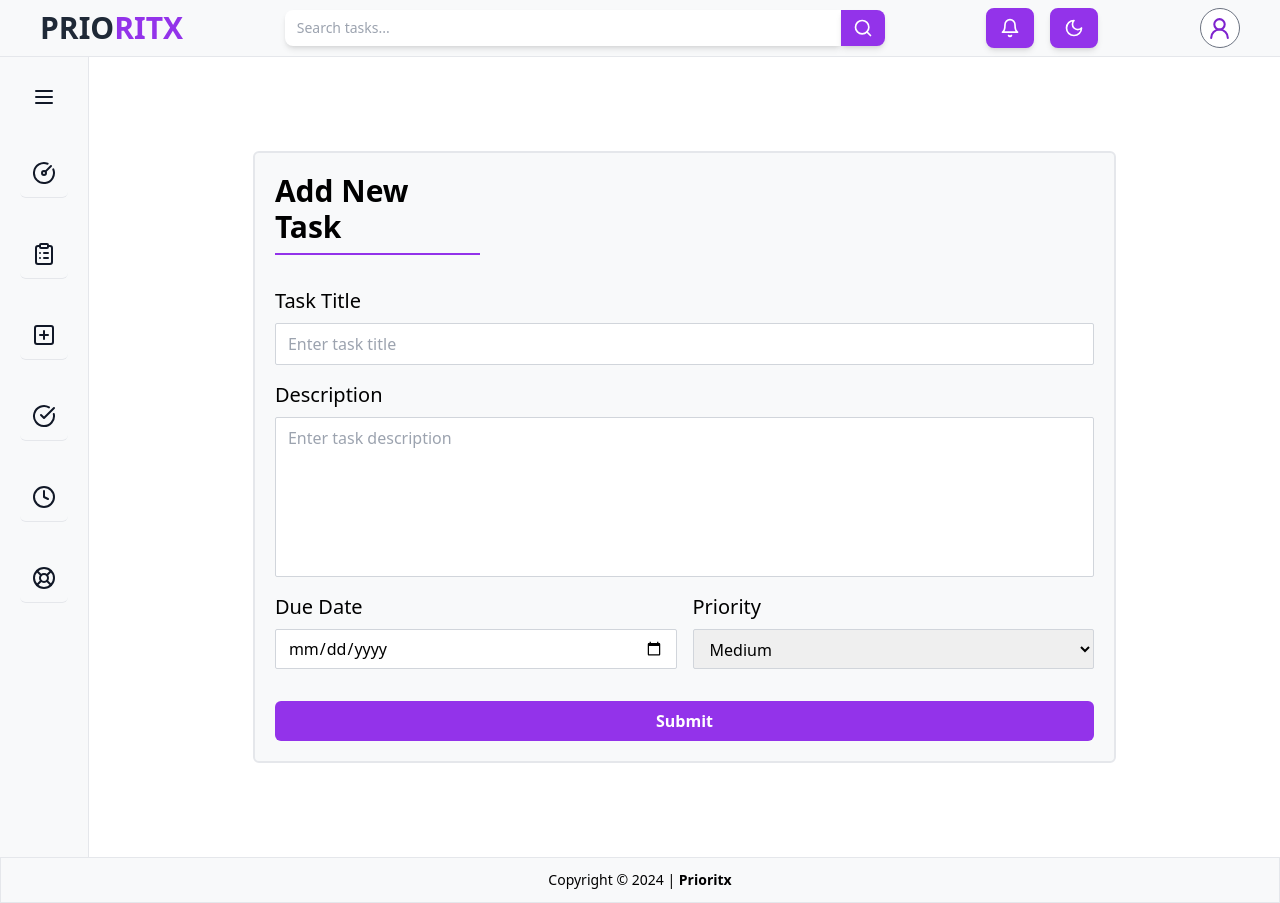
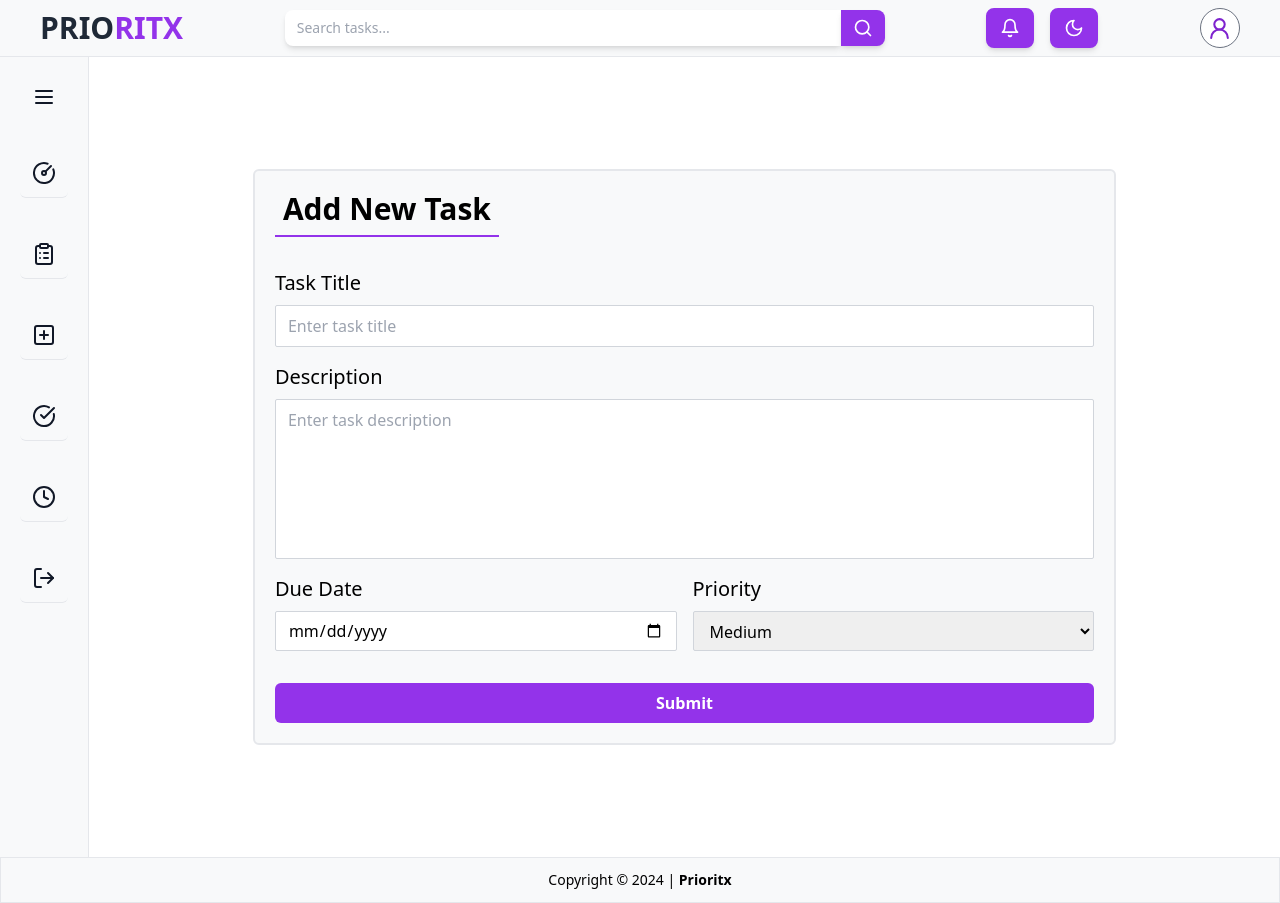
Before and after one commit to shawaiz-khan/prioritx, a React (Vite) app in the folder frontend/: page /dashboard/add in a window 1280 px wide. Built offline with nearby package versions, Linux system fonts and the light colour scheme.

Commit message:
update: Made the add task component working

```diff
--- a/frontend/src/App.jsx
+++ b/frontend/src/App.jsx
@@ -14,7 +14,6 @@ import NavBar from './components/NavBar';
 import Test from './test/Test';
 import { LoginProvider } from './contexts/LoginContext';
 import { ThemeProvider } from './contexts/ThemeContext';
-import Support from './pages/Support';
 import Statistics from './pages/Statistics';
 import Footer from './components/Footer';
 
@@ -36,7 +35,6 @@ function App() {
               <Route path='add' element={<AddTask />} />
               <Route path='completed' element={<Completed />} />
               <Route path='pending' element={<Pending />} />
-              <Route path='support' element={<Support />} />
             </Route>
             {process.env.NODE_ENV === 'development' && <Route path='/test' element={<Test />} />}
             <Route path='*' element={<ErrorPage />} />
--- a/frontend/src/components/SideBar.jsx
+++ b/frontend/src/components/SideBar.jsx
@@ -4,16 +4,18 @@ import {
     PlusSquare,
     CheckCircle,
     Clock,
-    LifeBuoy,
     Menu,
     X,
+    LogOut,
 } from "lucide-react";
 import { useState } from "react";
 import { useNavigate } from "react-router-dom";
+import { useLoginContext } from "../contexts/LoginContext";
 
 export default function SideBar() {
     const [isExpanded, setIsExpanded] = useState(false);
     const navigate = useNavigate();
+    const { handleLogout } = useLoginContext();
 
     const handleSidebarClick = () => {
         setIsExpanded((prev) => !prev);
@@ -25,7 +27,6 @@ export default function SideBar() {
         { label: "Add Tasks", icon: <PlusSquare />, link: 'add' },
         { label: "Completed Tasks", icon: <CheckCircle />, link: 'completed' },
         { label: "Pending Tasks", icon: <Clock />, link: 'pending' },
-        { label: "Support", icon: <LifeBuoy />, link: 'support' },
     ];
 
     return (
@@ -50,12 +51,19 @@ export default function SideBar() {
                     <li
                         key={index}
                         className="p-3 rounded-md hover:bg-purple-200 border-b flex items-center gap-2 cursor-pointer"
-                        onClick={() => navigate(item.link)}
+                        onClick={item.label === 'logout' ? () => handleLogout : () => navigate(item.link)}
                     >
                         <span className="text-gray-900">{item.icon}</span>
                         {isExpanded && item.label}
                     </li>
                 ))}
+                <li
+                    className="p-3 rounded-md hover:bg-purple-200 border-b flex items-center gap-2 cursor-pointer"
+                    onClick={handleLogout}
+                >
+                    <span className="text-gray-900"><LogOut /></span>
+                    {isExpanded && <h1>Logout</h1>}
+                </li>
             </ul>
         </aside>
     );
--- a/frontend/src/components/UserPfp.jsx
+++ b/frontend/src/components/UserPfp.jsx
@@ -46,7 +46,6 @@ export default function UserPfp() {
                     <hr className="border-gray-300 mx-3 my-2" />
                     <li className={`bg-transparent px-3 py-2 ${isDark ? 'hover:bg-dark-background/50' : 'hover:bg-purple-200'} rounded-md cursor-pointer`} onClick={() => navigate('/dashboard')}>Dashboard</li>
                     <li className={`bg-transparent px-3 py-2 ${isDark ? 'hover:bg-dark-background/50' : 'hover:bg-purple-200'} rounded-md cursor-pointer`} onClick={() => navigate('/settings')}>Settings</li>
-                    <li className={`bg-transparent px-3 py-2 ${isDark ? 'hover:bg-dark-background/50' : 'hover:bg-purple-200'} rounded-md cursor-pointer`} onClick={() => navigate('/dashboard/support')}>Support</li>
                     <li className={`bg-transparent px-3 py-2 ${isDark ? 'hover:bg-dark-background/50' : 'hover:bg-purple-200'} rounded-md cursor-pointer`} onClick={handleLogout}>Logout</li>
                 </ul>
             )}
--- a/frontend/src/pages/AddTask.jsx
+++ b/frontend/src/pages/AddTask.jsx
@@ -1,21 +1,12 @@
 import { useState } from 'react';
-import tasksData from '../data/SampleTasks';
 
 export default function AddTask() {
-    const newId = () => {
-        const maxId = tasksData.reduce((max, task) => {
-            return task.id > max ? task.id : max;
-        }, 0);
-        return maxId + 1;
-    };
-
     const [newTask, setNewTask] = useState({
-        id: newId(),
         title: '',
         description: '',
         completed: false,
         dueDate: '',
-        priority: 'medium'
+        priority: 'medium',
     });
 
     const handleOnChange = (e) => {
@@ -23,18 +14,37 @@ export default function AddTask() {
         setNewTask({ ...newTask, [name]: value });
     };
 
-    const handleSubmit = (e) => {
+    const handleSubmit = async (e) => {
         e.preventDefault();
-        const updatedTasks = [...tasksData, newTask];
+
+        const taskToSend = { ...newTask, completed: false };
+
+        try {
+            const res = await fetch('http://localhost:3000/api/tasks', {
+                method: 'POST',
+                headers: {
+                    'Content-Type': 'application/json',
+                },
+                body: JSON.stringify(taskToSend),
+            });
+
+            if (!res.ok) {
+                throw new Error(`HTTP error! status: ${res.status}`);
+            }
+
+            const savedTask = await res.json();
+            console.log('Task added:', savedTask);
+
             setNewTask({
-            id: newId(),
                 title: '',
                 description: '',
                 completed: false,
                 dueDate: '',
-            priority: 'medium'
+                priority: 'medium',
             });
-        console.log(updatedTasks);
+        } catch (err) {
+            console.error('Error adding task:', err.message);
+        }
     };
 
     return (
@@ -43,9 +53,9 @@ export default function AddTask() {
                 className="bg-light-container flex flex-col w-3/4 p-5 rounded-md gap-4 border-2"
                 onSubmit={handleSubmit}
             >
-                <div className="w-1/4">
-                    <h1 className="text-3xl font-semibold mb-2">Add New Task</h1>
-                    <div className="border-t-2 border-purple-600 mb-4"></div>
+                <div className="w-fit">
+                    <h1 className="px-2 text-3xl font-semibold mb-2">Add New Task</h1>
+                    <span className="block border-t-2 border-purple-600 mb-4"></span>
                 </div>
                 <label htmlFor="title" className="flex flex-col gap-2">
                     <span className="text-xl font-medium">Task Title</span>
--- a/frontend/src/pages/Support.jsx
+++ /dev/null
@@ -1,7 +0,0 @@
-export default function Support() {
-    return (
-        <div>
-            Support
-        </div>
-    )
-}
```
Also changed, not shown: 2 other files (tests, documents, lock files or other folders). Lines whose indentation alone changed are shown as unchanged.
